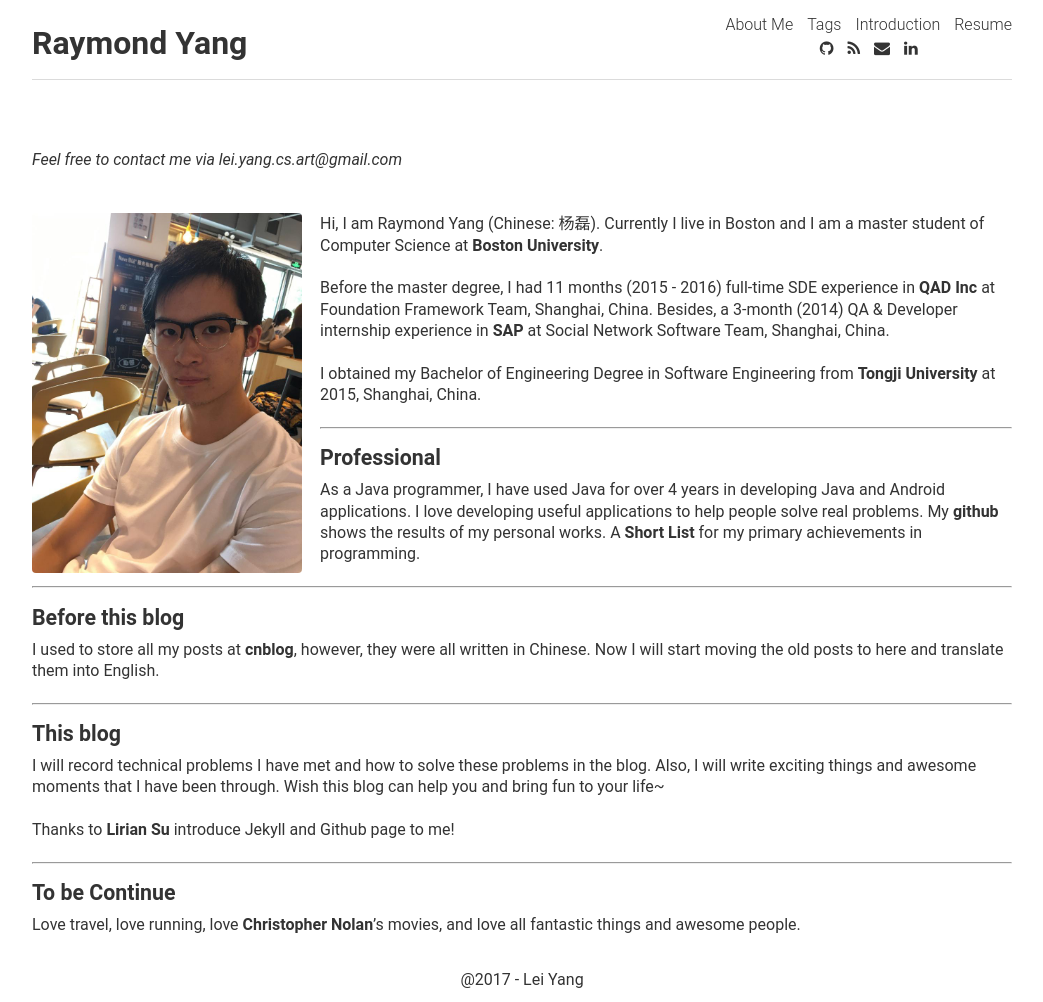
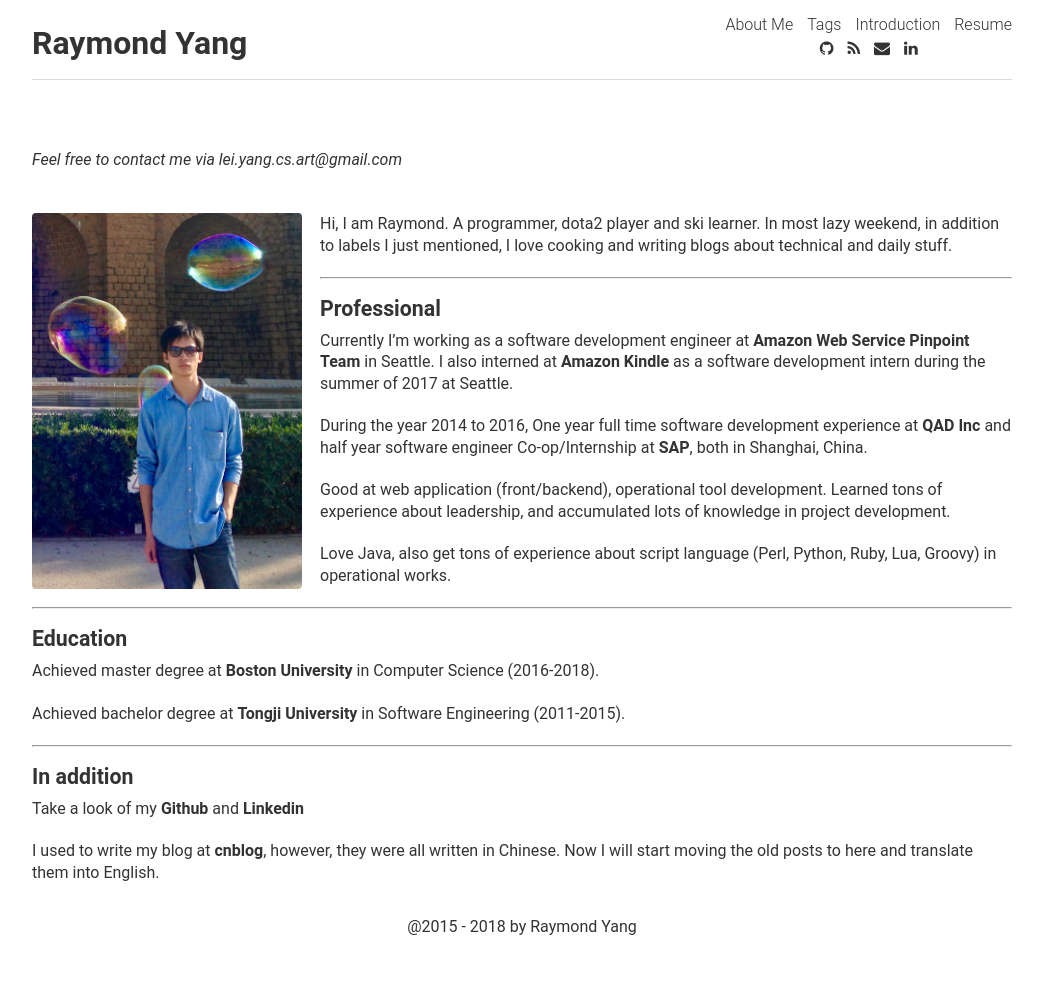
Before and after one commit to Ray-Young/ray-young.github.io, a Jekyll site: the page built from about.md, in a window 1280 px wide. Shown: the whole page, without its empty margins (118-1161 px from the left). Built offline with Jekyll 4.4.1, drawn with Linux system fonts in a browser that asks for light colours; nearby versions of some CDN libraries; after the commit the page ends 950 px from its top, so only the background shows below that.

Commit message:
Update about page to 2018 March status, add DS_Store to gitignore, Update footer to 2018

```diff
--- a/_config.yml
+++ b/_config.yml
@@ -31,8 +31,8 @@ defaults:
     values:
       layout: "post"
 
-# Plugins
-gems:
+# Plugins:
+plugins:
   - jekyll-paginate
   - jekyll-sitemap
 
--- a/_includes/footer.html
+++ b/_includes/footer.html
@@ -1,3 +1,3 @@
 <footer>
-    <span>@2017 - Lei Yang</span>
+    <span>@2015 - 2018 by Raymond Yang</span>
 </footer>
--- a/about.md
+++ b/about.md
@@ -14,48 +14,44 @@ Feel free to contact me via lei.yang.cs.art@gmail.com
 <br>
 
 <div style="vertical-align:baseline;float:left;width:15rem;margin-right:1rem;">
-<img style="margin:0;padding:50" src="/assets/about/photo.jpeg">
+<img style="margin:0;padding:50" src="/assets/about/photo.jpg">
 </div>
-Hi, I am Raymond Yang (Chinese: 杨磊). Currently I live in Boston and I am a master student of Computer Science at [Boston University][4].
-
-Before the master degree, I had 11 months (2015 - 2016) full-time SDE experience in [QAD Inc][12] at Foundation Framework Team, Shanghai, China. Besides, a 3-month (2014) QA & Developer internship experience in [SAP][13] at Social Network Software Team, Shanghai, China.
-
-I obtained my Bachelor of Engineering Degree in Software Engineering from [Tongji University][5] at 2015, Shanghai, China.
+Hi, I am Raymond. A programmer, dota2 player and ski learner. In most lazy weekend, in addition to labels I just mentioned, I love cooking and writing blogs about technical and daily stuff.
 
 <hr>
 <h4> Professional </h4>
-As a Java programmer, I have used Java for over 4 years in developing Java and Android applications. I love developing useful applications to help people solve real problems.
- My [github] [6] shows the results of my personal works. A [Short List][10] for my primary achievements in programming.
+
+Currently I'm working as a software development engineer at [Amazon Web Service Pinpoint Team][10] in Seattle. I also interned at [Amazon Kindle][11] as a software development intern during the summer of 2017 at Seattle.
+
+During the year 2014 to 2016, One year full time software development experience at [QAD Inc][7] and half year software engineer Co-op/Internship at [SAP][8], both in Shanghai, China.
+
+Good at web application (front/backend), operational tool development. Learned tons of experience about leadership, and accumulated lots of knowledge in project development.
+
+Love Java, also get tons of experience about script language (Perl, Python, Ruby, Lua, Groovy) in operational works.
+
 
 <hr>
-<h4> Before this blog </h4>
-I used to store all my posts at [cnblog][2], however, they were all written in Chinese. Now I will start moving the old posts to here and translate them into English.
+<h4>Education</h4>
+
+Achieved master degree at [Boston University][4] in Computer Science (2016-2018).
+
+Achieved bachelor degree at [Tongji University][5] in Software Engineering (2011-2015).
 
 <hr>
-<h4> This blog </h4>
+<h4>In addition</h4>
+Take a look of my [Github][6] and [Linkedin][12]
 
-I will record technical problems I have met and how to solve these problems
-in the blog. Also, I will write exciting things and awesome moments that
-I have been through. Wish this blog can help you and bring fun to your life~
-
-Thanks to [Lirian Su][3] introduce Jekyll and Github page to me!
-
-<hr>
-<h4> To be Continue </h4>
-Love travel, love running, love [Christopher Nolan][15]'s movies, and love all fantastic things and awesome people.
+I used to write my blog at [cnblog][2], however, they were all written in Chinese. Now I will start moving the old posts to here and translate them into English.
 
 [1]: assets/about_me_scenery.jpg
 [2]: http://www.cnblogs.com/Raymond-Yang/
 [3]: http://www.liriansu.com/
-[4]: http://www.bu.edu/
-[5]: http://www.tongji.edu.cn/
+[4]: https://www.bu.edu/cs/
+[5]: http://sse.tongji.edu.cn/En/Default
 [6]: https://github.com/ray-young
-[7]: https://github.com/Ray-Young/Hetzer-Crawlite
-[8]: https://github.com/Ray-Young/Online-Bricking-App
-[9]: https://github.com/Ray-Young/ray-young.github.com
-[10]: public/resume.pdf
-[11]: https://en.wikipedia.org/wiki/Amazon.com
-[12]: https://en.wikipedia.org/wiki/Amazon.com
-[13]: http://www.qad.com/about
-[14]: https://www.sap.com/about.html
-[15]: https://en.wikipedia.org/wiki/Christopher_Nolan
+[7]: http://www.qad.com/about
+[8]: https://www.sap.com/about.html
+[9]: none
+[10]: https://aws.amazon.com/pinpoint/
+[11]: https://en.wikipedia.org/wiki/Amazon_(company)
+[12]: https://www.linkedin.com/in/raymond-yang-293231115/
```
Also changed, not shown: naive/2017-10-17-Trigger_script_from_Bash.md (renamed from _posts/2017-10-17-Trigger_script_from_Bash.md, +2 -5 lines), assets/about/photo.jpg (added), assets/about/photo_back.jpeg (renamed from assets/about/photo.jpeg), 1 other file.
